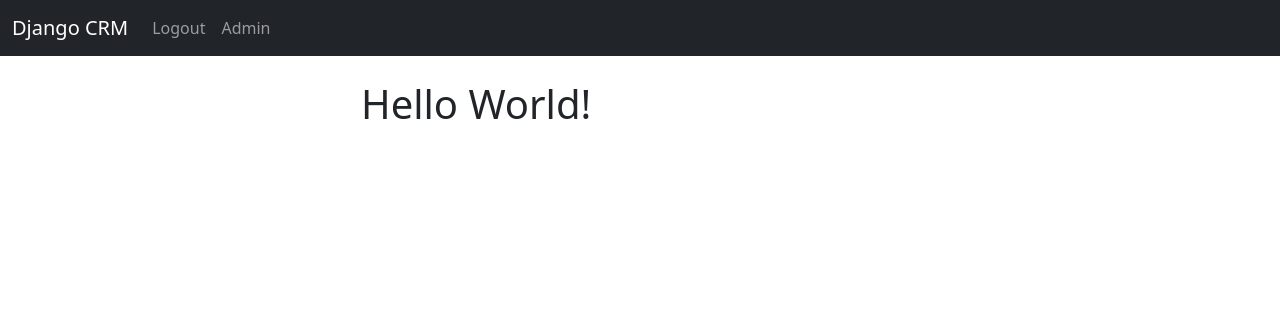
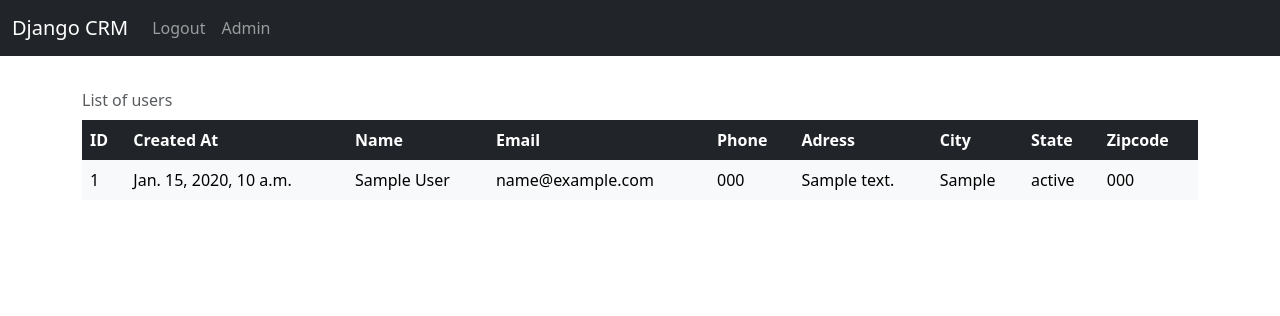
Before and after one commit to BrunoEnrico/Django-CRM, a Django app: page / in a window 1280 px wide. Shown: the top 316 px of the page. Run offline with Django 5.2, Linux system fonts and the light colour scheme; the first user in the database is signed in; tables that the repository leaves empty hold one stand-in row (Sample ...).

Commit message:
Main form created and stylish

```diff
--- a/djangocrm/website/templates/home.html
+++ b/djangocrm/website/templates/home.html
@@ -1,11 +1,42 @@
 {% extends 'base.html' %}
 {% block content %}
 
+    {% if user.is_authenticated %}
+        <table class="table caption-top table-hover table-borderless table-light">
+            <caption>List of users</caption>
+            <thead class="table-dark">
+              <tr>
+                <th scope="col">ID</th>
+                <th scope="col">Created At</th>
+                <th scope="col">Name</th>
+                <th scope="col">Email</th>
+                <th scope="col">Phone</th>
+                <th scope="col">Adress</th>
+                <th scope="col">City</th>
+                <th scope="col">State</th>
+                <th scope="col">Zipcode</th>
+              </tr>
+            </thead>
+            <tbody>
+                {% if records %}
+                    {% for record in records %}
+                        <tr>
+                            <td>{{ record.id }}</td>
+                            <td>{{ record.created_at }}</td>
+                            <td>{{ record.first_name }}
+                                {{ record.last_name }}</td>
+                            <td>{{ record.email }}</td>
+                            <td>{{ record.phone }}</td>
+                            <td>{{ record.address }}</td>
+                            <td>{{ record.city }}</td>
+                            <td>{{ record.state }}</td>
+                            <td>{{ record.zip_code }}</td>
+                        </tr>
+                    {% endfor %}
+                {% endif %}
+            </tbody>
+        </table>
 
-<div class="col-md-6 offset-md-3">
-
-    {% if user.is_authenticated %}
-        <h1> Hello World! </h1>
 
     {% else %}
 
@@ -26,7 +57,6 @@
             </br>
             <button type="submit" class="btn btn-primary">Login</button>
         </form>
-</div>
 
 {% endif %}
 
--- a/djangocrm/website/views.py
+++ b/djangocrm/website/views.py
@@ -2,9 +2,12 @@ from django.shortcuts import render, redirect
 from django.contrib.auth import authenticate, login, logout
 from django.contrib import messages
 from .forms import SignUpForm
+from .models import Record
 
 
 def home(request):
+    records = Record.objects.all()
+
     if request.method == "POST":
         username = request.POST["username"]
         password = request.POST["password"]
@@ -17,9 +20,8 @@ def home(request):
         else:
             messages.success(request=request, message="Error logging in! Try Again")
             return redirect('home')
-
-
-    return render(request, 'home.html', {})
+    else:
+        return render(request, 'home.html', {'records': records})
 
 def logout_user(request):
     logout(request=request)
```
